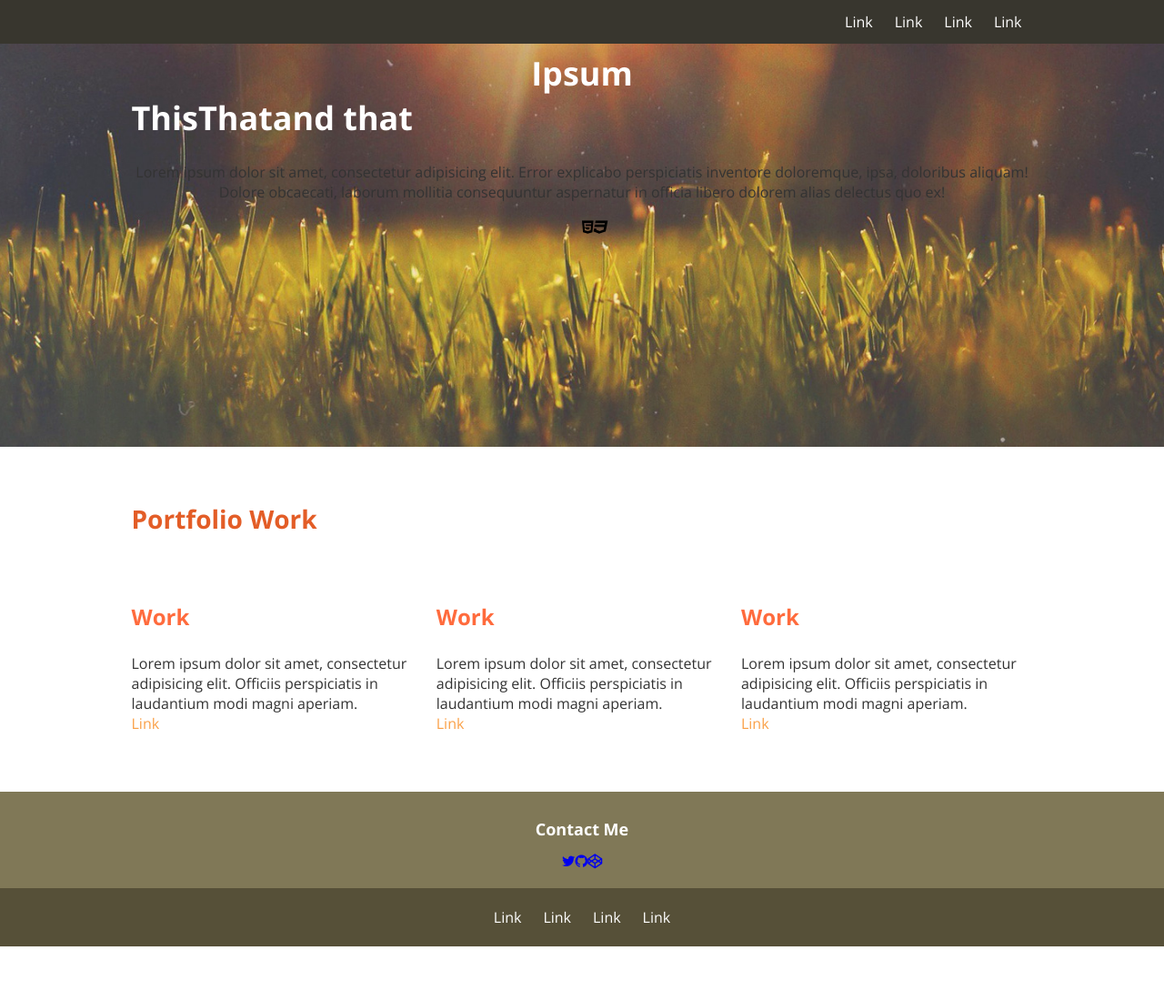
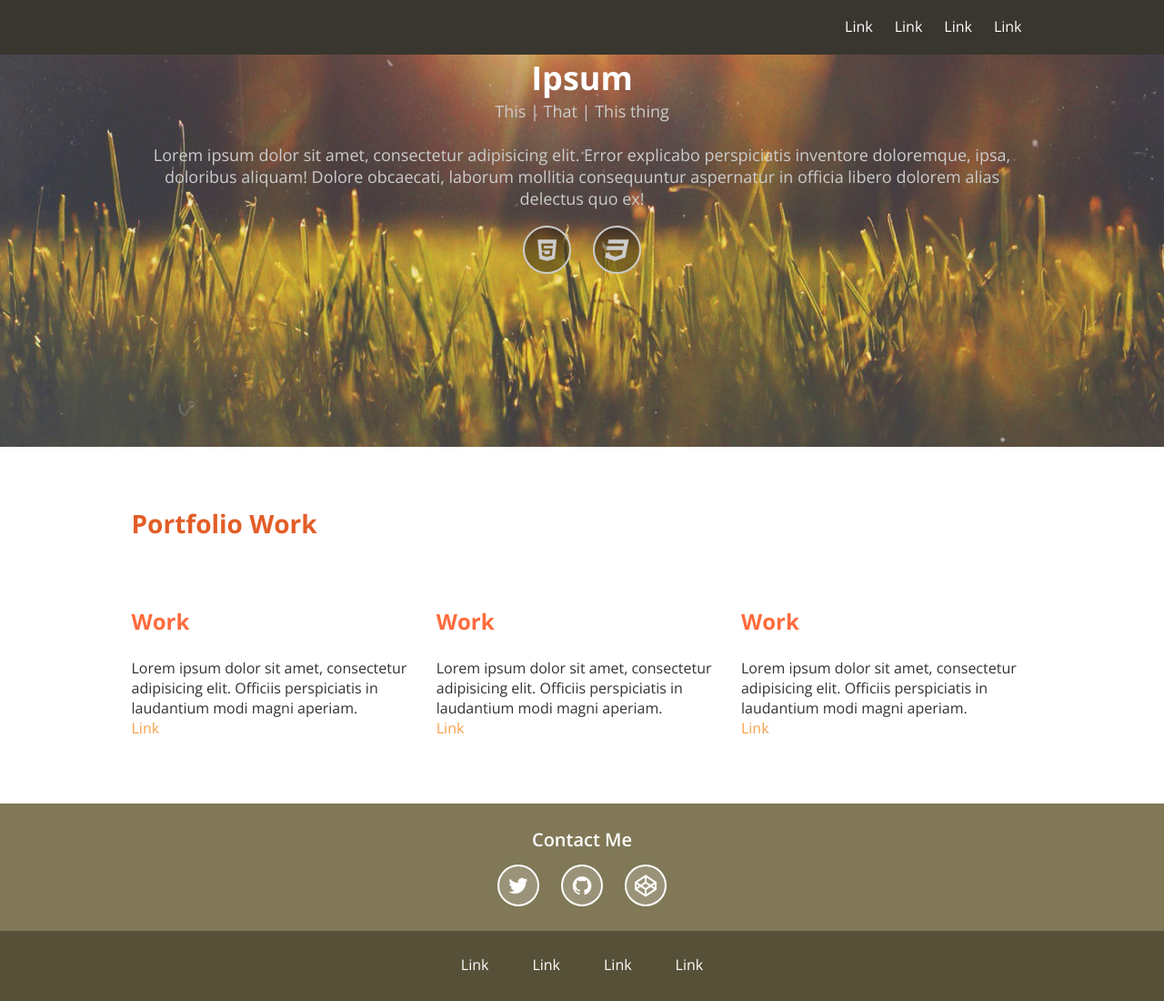
Before and after one commit to myackley/portfolio, a plain HTML site: page index.html in a window 1280 px wide. Shown: the whole page at 91% size. Before the commit the page ends 1040 px from the top, so only its background shows below. Drawn offline with nearby package versions, Linux system fonts and the light colour scheme.

Commit message:
Styled centered icon and links, styled sub-text on level 1 heading

```diff
--- a/css/style.css
+++ b/css/style.css
@@ -57,6 +57,11 @@ h1 {
 	color: #fff;
 
 }
+h1 div {
+	font-weight: 400;
+	font-size: .5em;
+	color: #ccc;
+}
 h2 {
 	font-size: 1.75em; /* 28/16 */
 	color: #E35D27;
@@ -70,14 +75,19 @@ h3 {
 	padding: 0;
 }
 h4 {
-	font-size: 1.125em; /* 18/16 */
+	font-size: 1.25em; /* 18/16 */
 	color: #fff;
-	margin: .5em 0 .7em 0;
+	margin: .1em 0 .7em 0;
 	padding: 0;
+	font-weight: 600;
 }
 p {
 	font-size: 1em;
 	color: #333;
+}
+.lead {
+	font-size: 1.125em;
+	color: #ccc;
 }
 
 /*
@@ -113,11 +123,15 @@ inline ul helper > center floated items
 	position: relative;
 	left: -50%;
 }
+.centerwrapper_items li {
+	margin: 0 .75em;
+}
 
 /*
 container
 */
 .container {
+	padding: .3em 0 .5em 0;
 }
 
 /*
@@ -132,6 +146,52 @@ links
 .block-link:visited {color: #FAA047;}
 .block-link:hover {color: #;}
 .block-link:active {color: #FAA047;}
+
+/*
+icons
+*/
+
+.icon_base {
+	color: #ccc;
+	font-size: 1.65em;
+	width: 2em;
+	height: 2em;
+	-webkit-border-radius: 50%;
+	-moz-border-radius: 50%;
+	-o-border-radius: 50%;
+	border-radius: 50%;
+	border: .1em solid #ccc;
+	line-height: 1.85em;
+	background: rgba(10,10,10,.4);
+}
+.icon_links:link {
+	color: #fff;
+	font-size: 1.5em;
+	width: 1.75em;
+	height: 1.75em;
+	-webkit-border-radius: 50%;
+	-moz-border-radius: 50%;
+	-o-border-radius: 50%;
+	border-radius: 50%;
+	border: .1em solid #fff;
+	display: block;
+	line-height: 1.75em;
+	transition: all 300ms ease-out;
+	-webkit-transition: all 300ms ease-out;
+	-moz-transition: all 300ms ease-out;
+	-o-transition: all 300ms ease-out;
+	/*background: rgba(10,10,10,.4);*/
+	background: rgba(255,255,255,.2);
+}
+.icon_links:hover {
+	transition: all 300ms ease-in;
+	-webkit-transition: all 300ms ease-in;
+	-moz-transition: all 300ms ease-in;
+	-o-transition: all 300ms ease-in;
+	/*background: rgba(20,20,20,1);*/
+	color: #FF6B3D;
+	background: rgba(255,255,255,1);
+}
 
 /* nav */
 .nav {
--- a/index.html
+++ b/index.html
@@ -38,21 +38,17 @@
 
 						<h1>
 							Ipsum
-							<ul class="inline">
-								<li>This</li>
-								<li>That</li>
-								<li>and that</li>
-							</ul>
+<div>This | That | This thing</div>
 						</h1>
 
-						<p>Lorem ipsum dolor sit amet, consectetur adipisicing elit. Error explicabo perspiciatis inventore doloremque, ipsa, doloribus aliquam! Dolore obcaecati, laborum mollitia consequuntur aspernatur in officia libero dolorem alias delectus quo ex!</p>
+						<p class="lead">Lorem ipsum dolor sit amet, consectetur adipisicing elit. Error explicabo perspiciatis inventore doloremque, ipsa, doloribus aliquam! Dolore obcaecati, laborum mollitia consequuntur aspernatur in officia libero dolorem alias delectus quo ex!</p>
 
 
 						<div class="centerwrapper">
-							<div class="centerwrapper_icons">
+							<div class="centerwrapper_items">
 								<ul class="inline">
-									<li><span class="fa fa-html5"></span></li>
-									<li><span class="fa fa-css3"></span></li>
+									<li><div class="icon_base"><span class="fa fa-html5"></span></div></li>
+									<li><div class="icon_base"><span class="fa fa-css3"></span></div></li>
 								</ul>
 							</div>
 						</div>
@@ -109,9 +105,9 @@
 					<div class="centerwrapper">
 						<div class="centerwrapper_items">
 							<ul class="inline">
-								<li><a href="#" class="icon"><span class="fa fa-twitter"></span></a></li>
-								<li><a href="#" class="icon"><span class="fa fa-github"></span></a></li>
-								<li><a href="#" class="icon"><span class="fa fa-codepen"></span></a></li>
+								<li><a href="#" class="icon_links"><span class="fa fa-twitter"></span></a></li>
+								<li><a href="#" class="icon_links"><span class="fa fa-github"></span></a></li>
+								<li><a href="#" class="icon_links"><span class="fa fa-codepen"></span></a></li>
 							</ul>
 						</div>
 					</div>
```
